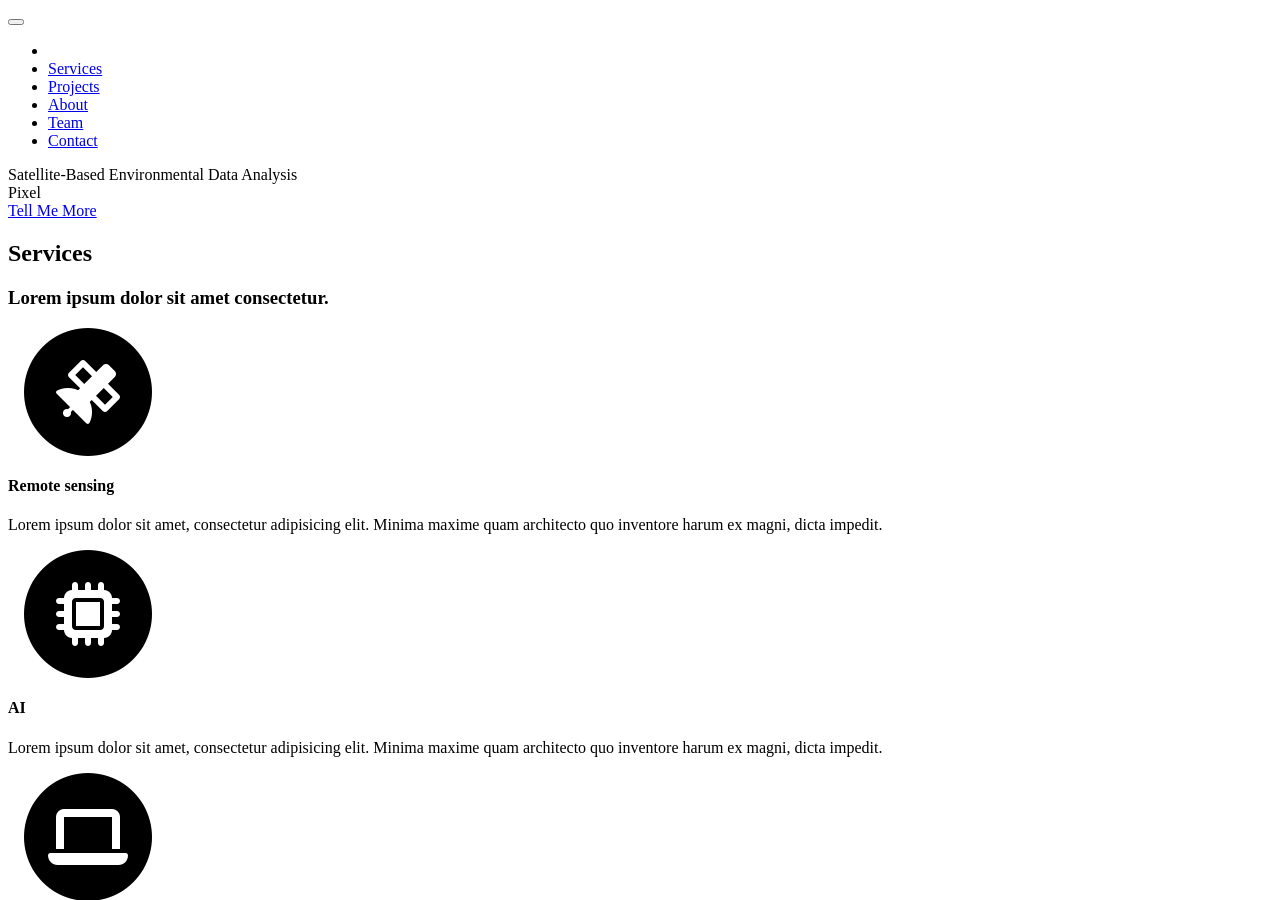
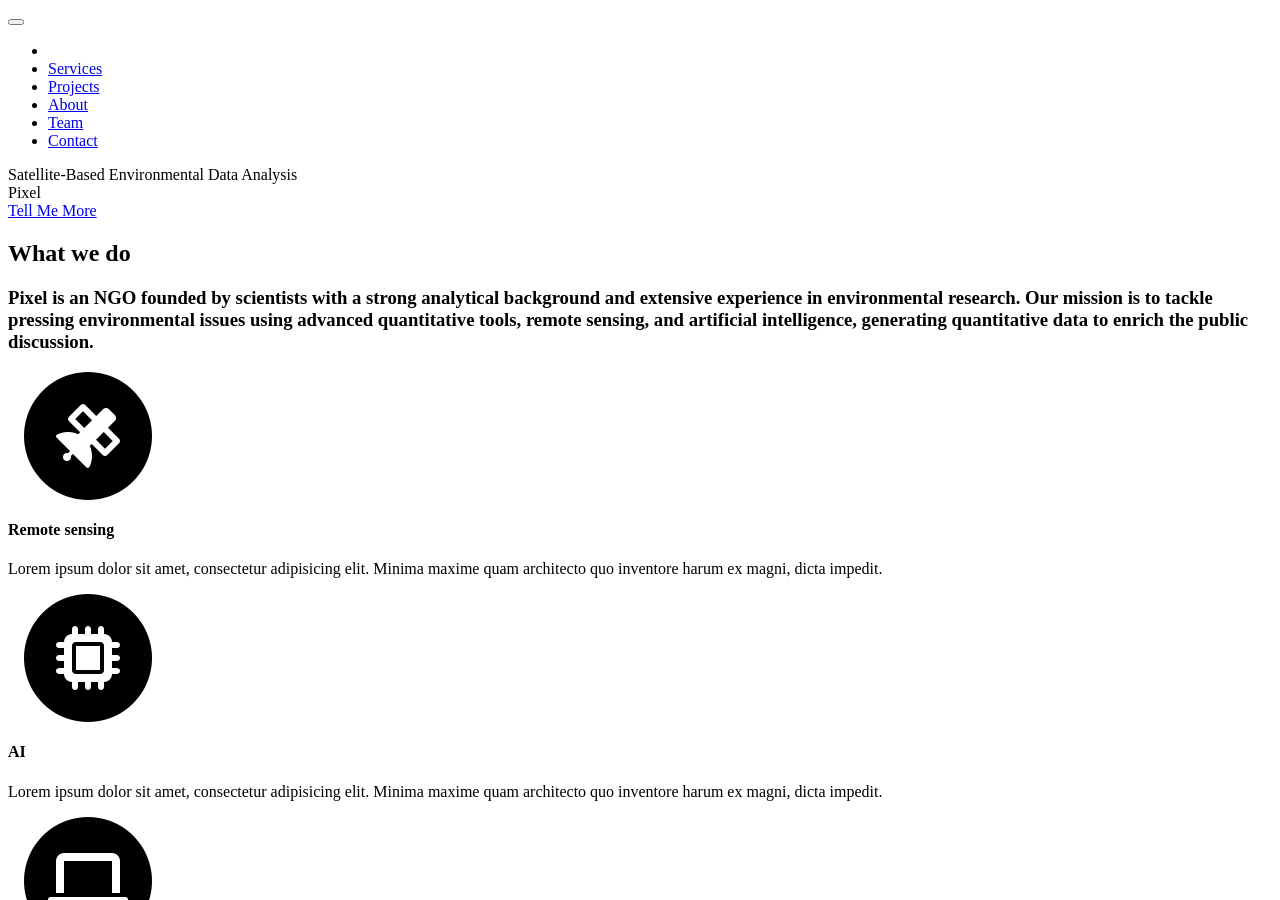
Before and after one commit to PixelNGO/pixel-ong.github.io, a Jekyll site: the page built from index.html, in a window 1280 px wide and 900 px high. Built offline with Jekyll 4.4.1, drawn with Linux system fonts in a browser that asks for light colours; some web fonts are replaced.

Commit message:
Update what we do

```diff
--- a/_includes/services.html
+++ b/_includes/services.html
@@ -3,8 +3,8 @@
         <div class="container">
             <div class="row">
                 <div class="col-lg-12 text-center">
-                    <h2 class="section-heading">Services</h2>
-                    <h3 class="section-subheading text-muted">Lorem ipsum dolor sit amet consectetur.</h3>
+                    <h2 class="section-heading">What we do</h2>
+                    <h3 class="section-subheading text-muted">Pixel is an NGO founded by scientists with a strong analytical background and extensive experience in environmental research. Our mission is to tackle pressing environmental issues using advanced quantitative tools, remote sensing, and artificial intelligence, generating quantitative data to enrich the public discussion.</h3>
                 </div>
             </div>
             <div class="row text-center">
--- a/_layouts/default.html
+++ b/_layouts/default.html
@@ -9,7 +9,7 @@
     {% include header.html %}
     {% include services.html %}
     {% include portfolio_grid.html %}
-    {% include about.html %}
+    {% include about.html %}  <!-- Cambiar a la mision -->
     {% include team.html %}
     {% include clients.html %}
     {% include contact.html %}
```
